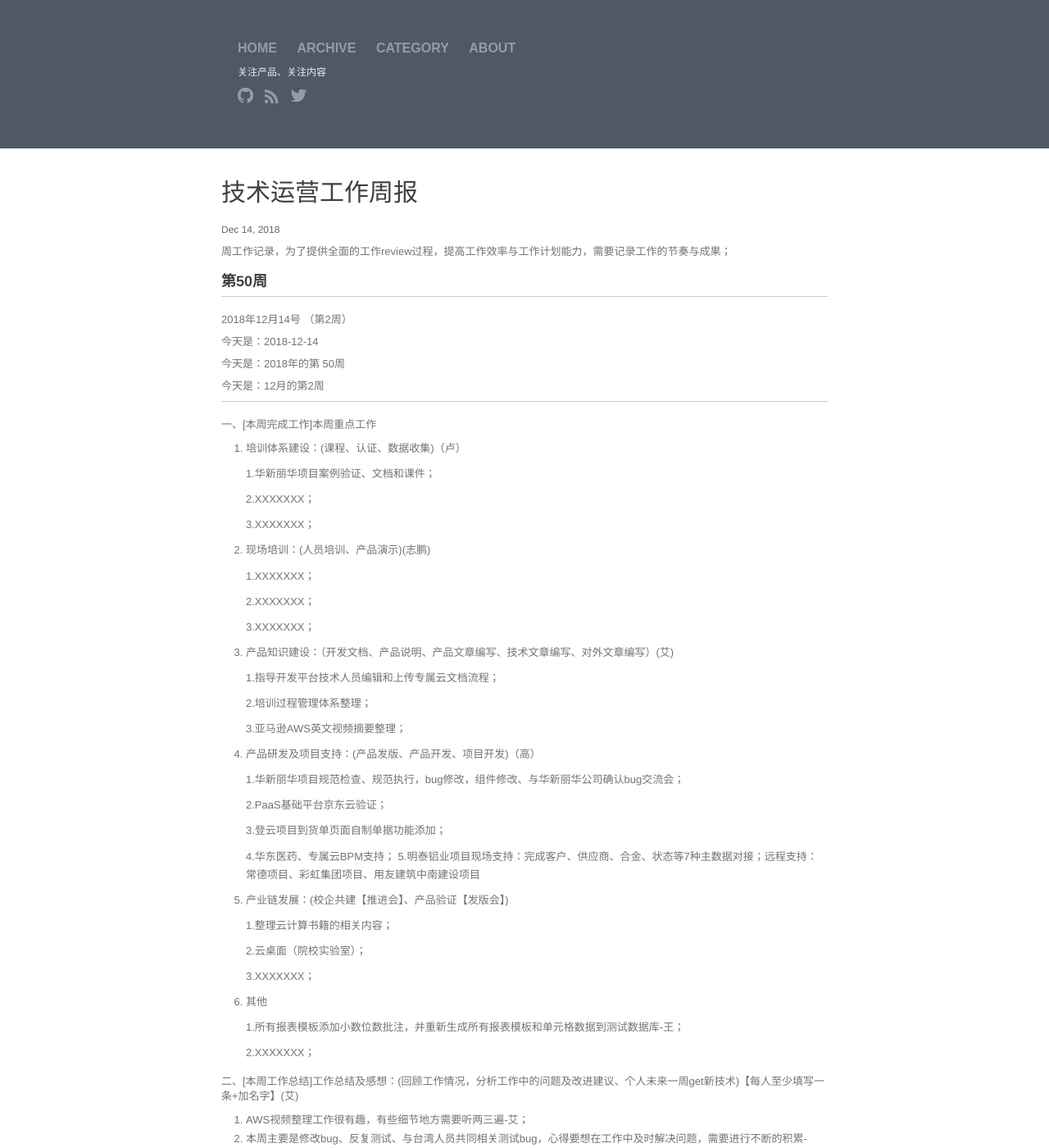
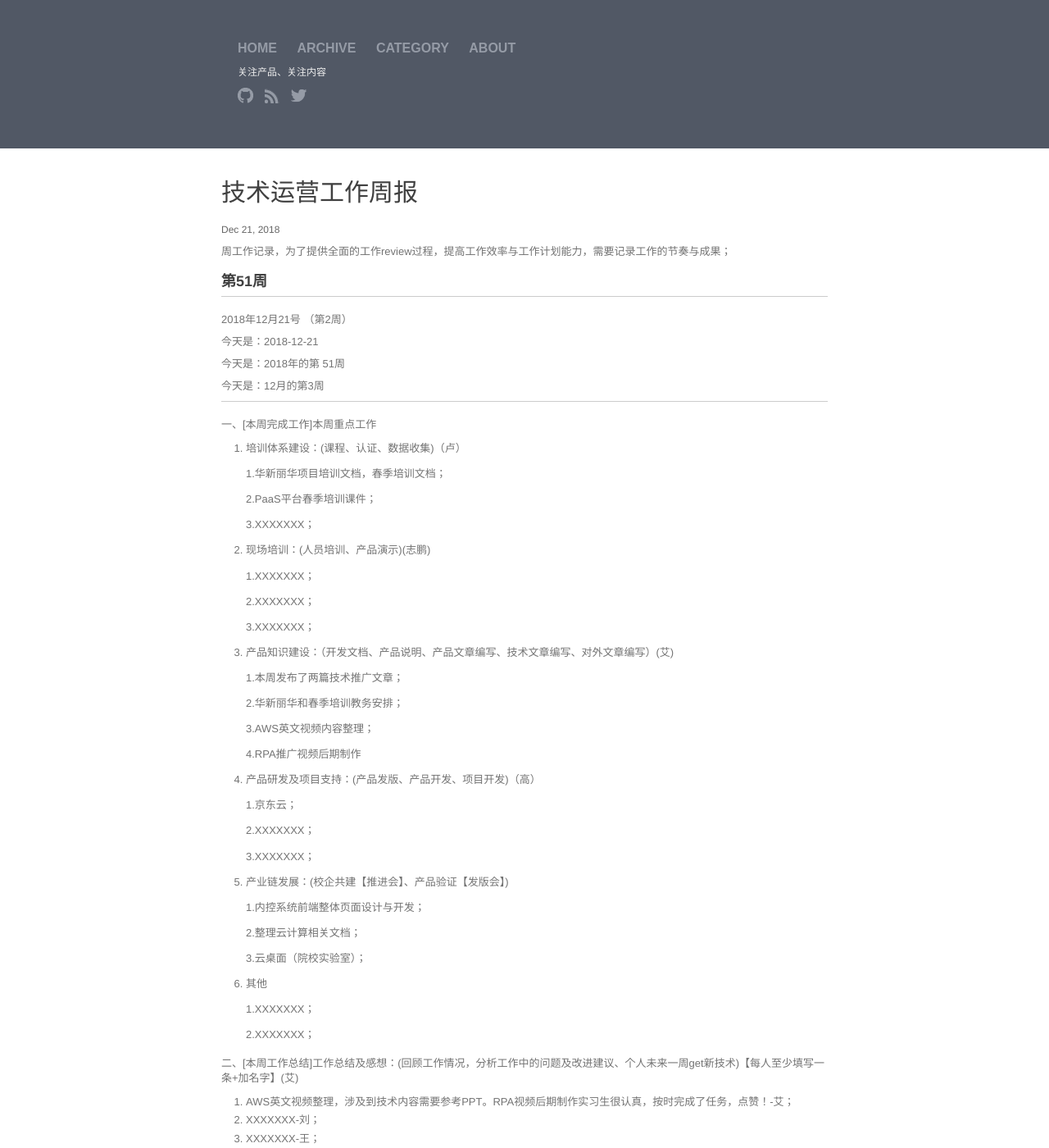
Before and after one commit to walllFlower/blog, a Jekyll site: the page built from _posts/2018-07-17-day_report_cxz.md, in a window 1280 px wide and 1400 px high. Shown: the whole window at 82% size. Built offline with Jekyll 4.4.1, drawn with Linux system fonts in a browser that asks for light colours; comment, search, counter and statistics services are not loaded; some of the changed text lies outside the part shown.

Commit message:
Update 2018-07-17-day_report_cxz.md

```diff
--- a/_posts/2018-07-17-day_report_cxz.md
+++ b/_posts/2018-07-17-day_report_cxz.md
@@ -1,12 +1,91 @@
 ---
 layout: post
 title:  "技术运营工作周报"
-date:   2018-12-14 14:57:32
+date:   2018-12-21 14:57:32
 categories: 技术运营工作周报
 ---
 
 周工作记录，为了提供全面的工作review过程，提高工作效率与工作计划能力，需要记录工作的节奏与成果；
 
+###  第51周
+
+***
+
+2018年12月21号 （第2周）
+
+今天是：2018-12-21
+
+今天是：2018年的第 51周
+
+今天是：12月的第3周
+
+
+***
+
+一、[本周完成工作]本周重点工作
+
+1. 培训体系建设：(课程、认证、数据收集)（卢）
+
+    1.华新丽华项目培训文档，春季培训文档；
+
+    2.PaaS平台春季培训课件；
+
+    3.XXXXXXX；
+
+2. 现场培训：(人员培训、产品演示)(志鹏)
+
+    1.XXXXXXX；
+
+    2.XXXXXXX；
+
+    3.XXXXXXX；
+
+3. 产品知识建设：（开发文档、产品说明、产品文章编写、技术文章编写、对外文章编写）(艾)
+
+    1.本周发布了两篇技术推广文章；
+
+    2.华新丽华和春季培训教务安排；
+
+    3.AWS英文视频内容整理；
+
+    4.RPA推广视频后期制作
+
+4. 产品研发及项目支持：(产品发版、产品开发、项目开发)（高）
+
+    1.京东云；
+
+    2.XXXXXXX；
+
+    3.XXXXXXX；
+
+5. 产业链发展：(校企共建【推进会】、产品验证【发版会】)
+
+    1.内控系统前端整体页面设计与开发；
+
+    2.整理云计算相关文档；
+
+    3.云桌面（院校实验室）；
+
+6. 其他
+
+    1.XXXXXXX；
+
+    2.XXXXXXX；
+
+二、[本周工作总结]工作总结及感想：(回顾工作情况，分析工作中的问题及改进建议、个人未来一周get新技术)【每人至少填写一条+加名字】(艾)
+
+1. AWS英文视频整理，涉及到技术内容需要参考PPT。RPA视频后期制作实习生很认真，按时完成了任务，点赞！-艾；
+2. XXXXXXX-刘；
+3. XXXXXXX-王；
+
+三、[下周工作计划]下周计划：(未完成工作、计划下周新开始的工作)【每人至少填写一条+加名字】(车)
+
+1. 华新丽华和春季培训教务安排，RPA视频后期制作-艾；
+2. XXXXXXX；
+3. XXXXXXX；
+
+
+
 ###  第50周
 
 ***
@@ -19,8 +98,6 @@ categories: 技术运营工作周报
 
 今天是：12月的第2周
 
-
-***
 
 一、[本周完成工作]本周重点工作
 
```
